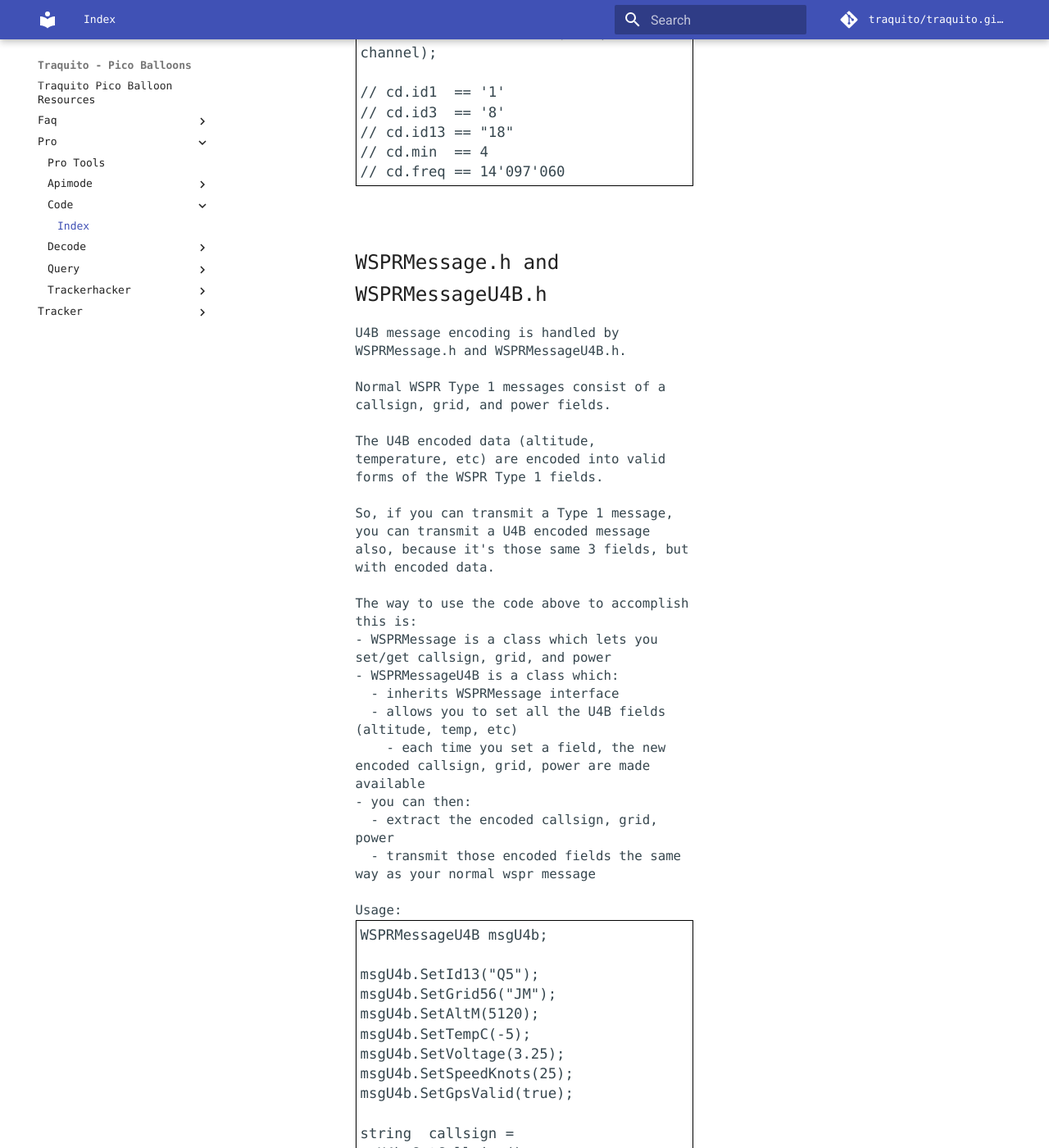
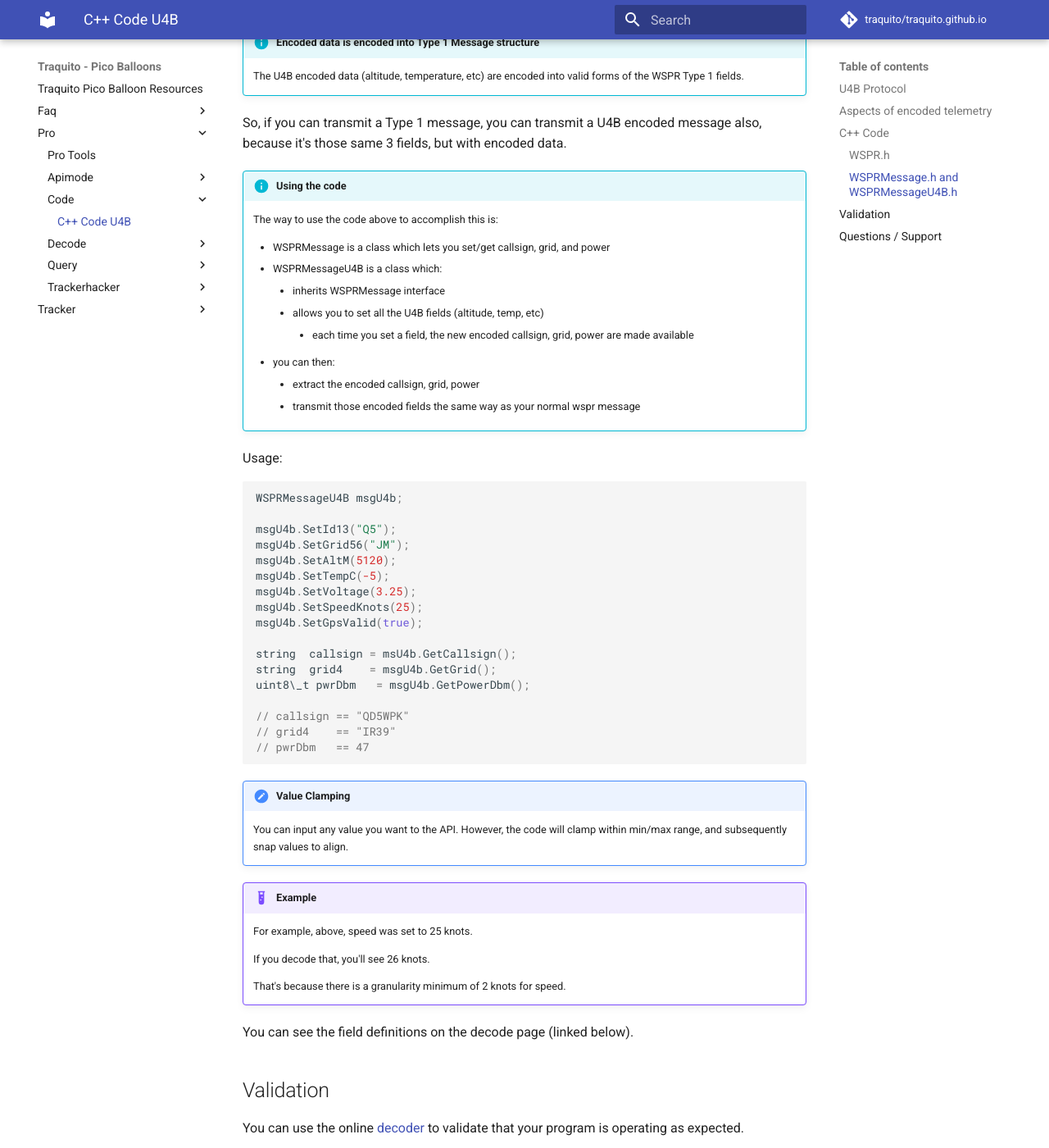
Before and after one commit to traquito/traquito.github.io, an MkDocs documentation site: the page built from docs/pro/code/README.md, in a window 1280 px wide and 1400 px high, scrolled down 1969 px. Shown: the whole window at 82% size. Built offline with MkDocs 1.6.1 and Material for MkDocs 9.7.7, drawn with Linux system fonts in a browser that asks for light colours; comment, search, counter and statistics services are not loaded; some of the changed text lies outside the part shown.

Commit message:
pro/code/ index now markdown

````diff
--- a/docs/pro/code/README.md
+++ b/docs/pro/code/README.md
@@ -1,81 +1,46 @@
-<!DOCTYPE html>
-<html lang="en">
-  <head>
-    <meta charset="utf-8">
-    <title>C++ Code U4B - Traquito</title>
+# C++ Code U4B
 
-    <!-- Google tag (gtag.js) -->
-    <script async src="https://www.googletagmanager.com/gtag/js?id=G-07H1M3KB40"></script>
-    <script>
-        window.dataLayer = window.dataLayer || [];
-        function gtag(){dataLayer.push(arguments);}
-        gtag('js', new Date());
+## U4B Protocol
 
-        gtag('config', 'G-07H1M3KB40');
-        </script>
-<script>
-  function resizeIframe(obj) {
-    obj.style.height = obj.contentWindow.document.documentElement.scrollHeight + 100 + 'px';
-  }
-</script>
-<link rel="stylesheet" type="text/css" href="/css/traquito.css">
-<style>
-</style>
-  </head>
-  <body>
-    <div class="linkbar">
-        <a href="/" target="_blank">Home</a> > <a href="/pro" target="_blank">Pro Tools</a> > C++ Code U4B
-    </div>
-
-    <section class="allcontent">
-
-        <section class="content">
-            <span class="heading">U4B Protocol</span>
-            <pre class="text">
-As described in the <a href="/faq/channels" target="_blank">FAQ</a> about Channels and U4B protocol, the <a href="/tracker" target="_blank">Jetpack</a> tracker implements the U4B protocol.
-
-Implementing U4B protocol consists of:
-<ul>
-<li>Scheduling (as described in the FAQ)</li>
-<li>Encoding of actual data (eg temperature, altitude, etc) into a WSPR message (callsign, grid, power)</li>
-</ul>
+As described in the [FAQ](/faq/channels) about Channels and U4B protocol, the [Jetpack](/tracker) tracker implements the U4B protocol.
 
 This page makes available the source code used to do the above for those who might also want to build a U4B tracker, or who are just curious.
-            </pre>
-        </section>
 
-        <section class="content">
-            <span class="heading">C++ Code</span>
-            <pre class="text">
-There are 3 files available:
-<ul>
-<li><a href="WSPR.h" target="_blank">WSPR.h</a></li>
-<li><a href="WSPRMessage.h" target="_blank">WSPRMessage.h</a></li>
-<li><a href="WSPRMessageU4B.h" target="_blank">WSPRMessageU4B.h</a></li>
-</ul>
-            </pre>
-        </section>
 
-        <section class="content">
-            <span class="heading">WSPR.h</span>
-            <pre class="text">
-WSPR.h gives you:
-<ul>
-<li>Details about WSPR bands and frequencies</li>
-<li>U4B Channel Details</li>
-</ul>
-Imagine you want to operate on the 20m band on channel 368.
+## Aspects of encoded telemetry
 
-For that, you need to know:
-<ul>
-<li>The id13 value for encoded transmission (18 in this case)</li>
-<li>The minute you should transmit the regular message (4 in this case)</li>
-<li>The frequency you should transmit on (14,097,060 in this case)</li>
-</ul>
-<img src="channelmap.png">
+!!! note "Implementing U4B protocol constituents"
+    - Scheduling (as described in the FAQ)
+    - Encoding of actual data (eg temperature, altitude, etc) into a WSPR message (callsign, grid, power)
+
+
+## C++ Code
+
+!!! abstract "There are 3 files available"
+    - [WSPR.h](WSPR.h)
+    - [WSPRMessage.h](WSPRMessage.h)
+    - [WSPRMessageU4B.h](WSPRMessageU4B.h)
+
+
+### WSPR.h
+
+!!! info "WSPR.h gives you"
+    - Details about WSPR bands and frequencies
+    - U4B Channel Details
+
+!!! example "Imagine you want to operate on the 20m band on channel 368"
+    For that, you need to know:
+
+    - The id13 value for encoded transmission (18 in this case)
+    - The minute you should transmit the regular message (4 in this case)
+    - The frequency you should transmit on (14,097,060 in this case)
+
+    You can see that with you eyes on the Channel Map, but you need code to do that in a tracker.
+    ![](channelmap.png)
 
 Usage:
-<div class="code">string   band    = "20m";
+```c++
+string   band    = "20m";
 uint16_t channel = 368;
 
 ChannelDetails cd = WSPR::GetChannelDetails(band, channel);
@@ -85,33 +50,37 @@ ChannelDetails cd = WSPR::GetChannelDetails(band, channel);
 // cd.id13 == "18"
 // cd.min  == 4
 // cd.freq == 14'097'060
-</div>
-        </pre>
-        </section>
+```
 
-        <section class="content">
-            <span class="heading">WSPRMessage.h and WSPRMessageU4B.h</span>
-            <pre class="text">
+
+### WSPRMessage.h and WSPRMessageU4B.h
+
 U4B message encoding is handled by WSPRMessage.h and WSPRMessageU4B.h.
 
-Normal WSPR Type 1 messages consist of a callsign, grid, and power fields.
+!!! info "WSPR Type 1 Message structure"
+    Normal WSPR Type 1 messages consist of a callsign, grid, and power fields.
 
-The U4B encoded data (altitude, temperature, etc) are encoded into valid forms of the WSPR Type 1 fields.
+!!! info "Encoded data is encoded into Type 1 Message structure"
+    The U4B encoded data (altitude, temperature, etc) are encoded into valid forms of the WSPR Type 1 fields.
 
 So, if you can transmit a Type 1 message, you can transmit a U4B encoded message also, because it's those same 3 fields, but with encoded data.
 
-The way to use the code above to accomplish this is:
-- WSPRMessage is a class which lets you set/get callsign, grid, and power
-- WSPRMessageU4B is a class which:
-  - inherits WSPRMessage interface
-  - allows you to set all the U4B fields (altitude, temp, etc)
-    - each time you set a field, the new encoded callsign, grid, power are made available
-- you can then:
-  - extract the encoded callsign, grid, power
-  - transmit those encoded fields the same way as your normal wspr message
+!!! info "Using the code"
+    The way to use the code above to accomplish this is:
+
+    - WSPRMessage is a class which lets you set/get callsign, grid, and power
+    - WSPRMessageU4B is a class which:
+        - inherits WSPRMessage interface
+        - allows you to set all the U4B fields (altitude, temp, etc)
+            - each time you set a field, the new encoded callsign, grid, power are made available
+    - you can then:
+        - extract the encoded callsign, grid, power
+        - transmit those encoded fields the same way as your normal wspr message
 
 Usage:
-<div class="code">WSPRMessageU4B msgU4b;
+
+```c++
+WSPRMessageU4B msgU4b;
 
 msgU4b.SetId13("Q5");
 msgU4b.SetGrid56("JM");
@@ -123,46 +92,33 @@ msgU4b.SetGpsValid(true);
 
 string  callsign = msU4b.GetCallsign();
 string  grid4    = msgU4b.GetGrid();
-uint8_t pwrDbm   = msgU4b.GetPowerDbm();
+uint8\_t pwrDbm   = msgU4b.GetPowerDbm();
 
 // callsign == "QD5WPK"
 // grid4    == "IR39"
 // pwrDbm   == 47
-</div>
+```
 
-Note -- You can input any value you want to the API.  However, the code will clamp within min/max range, and subsequently snap values to align.
+!!! note "Value Clamping"
+    You can input any value you want to the API.  However, the code will clamp within min/max range, and subsequently snap values to align.
 
-For example, above, speed was set to 25 knots.  If you decode that, you'll see 26 knots.  That's because there is a granularity minimum of 2 knots for speed.
+!!! example
+    For example, above, speed was set to 25 knots.
+
+    If you decode that, you'll see 26 knots.
+
+    That's because there is a granularity minimum of 2 knots for speed.
 
 You can see the field definitions on the decode page (linked below).
-            </pre>
-        </section>
 
-        <section class="content">
-            <span class="heading">Validation</span>
-            <pre class="text">
-You can use the online <a href="/pro/decode" target="_blank">decoder</a> to validate that your program is operating as expected.
-            </pre>
-        </section>
 
-        <section class="content">
-            <span class="heading">Questions / Support</span>
-            <pre class="text">
+## Validation
+
+You can use the online [decoder](/pro/decode) to validate that your program is operating as expected.
+
+
+## Questions / Support
+
 This code is provided as-is and may not work at all.
 
 Please post to the forum if any issues.
-            </pre>
-        </section>
-
-    </section>
-
-    <br/><br/><br/>
-    <br/><br/><br/>
-    <br/><br/><br/>
-    <br/><br/><br/>
-    <br/><br/><br/>
-
-
-
-  </body>
-</html>
````
